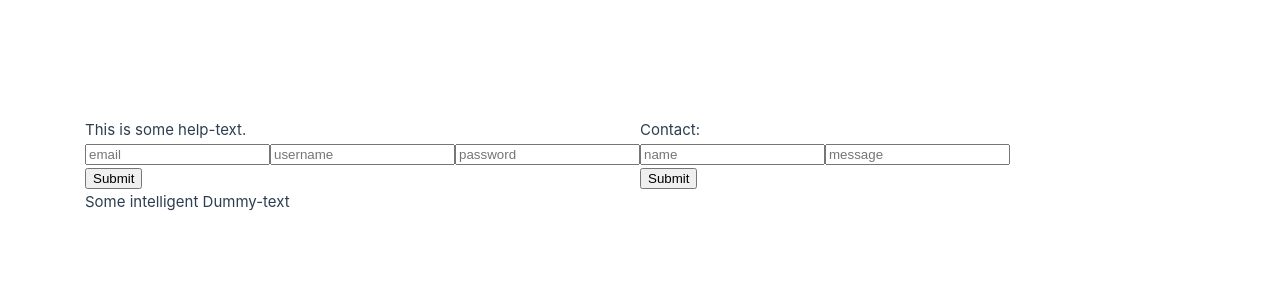
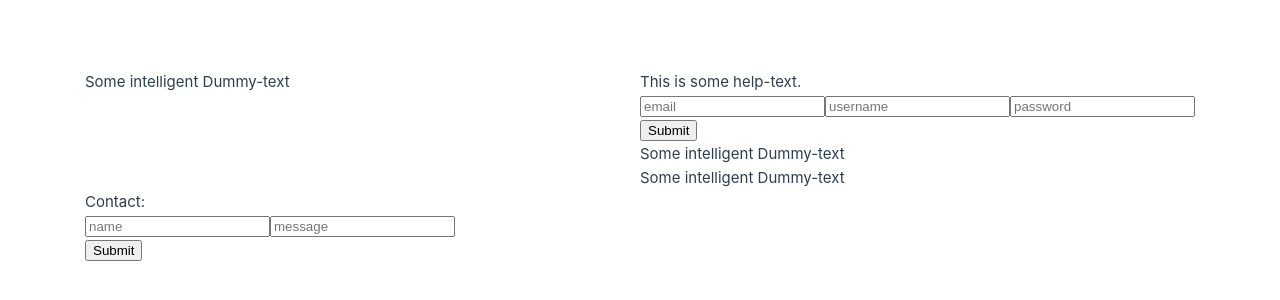
Before and after one commit to WinterIsCoding23/udemy-vue3, a Vue app in the folder section6/slots/: page / in a window 1280 px wide. Shown: the part 234-534 px from the top of the page. Built offline with nearby package versions, Linux system fonts and the light colour scheme.

Commit message:
add additional dummy-texts

```diff
--- a/section6/slots/src/App.vue
+++ b/section6/slots/src/App.vue
@@ -1,5 +1,6 @@
 <!-- the component can be named "AppForm" or "appForm" or "app-Form" -->
 <template>
+  <p>Some intelligent Dummy-text</p>
   <app-Form>
     <template v-slot:help><p>This is some help-text.</p></template>
     <template v-slot:fields>
@@ -7,6 +8,7 @@
       <input type="text" placeholder="username" />
       <input type="password" placeholder="password" />
     </template>
+    <p>Some intelligent Dummy-text</p>
     <template v-slot:buttons>
       <button type="submit">Submit</button>
     </template>
```
